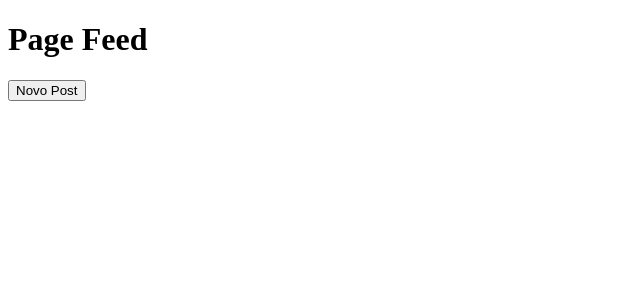
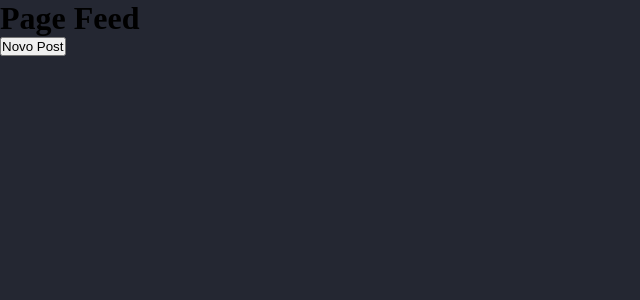
Before and after one commit to klebermkardel/cruder, a React (Create React App) app: page / in a window 1280 px wide. Shown: the top 300 px of the page, without its empty margins (0-640 px from the left). Built offline with nearby package versions, Linux system fonts and the light colour scheme.

Commit message:
:lipstick: feat: Cria pasta styles com arquivo global.css para estilização global

```diff
--- a/src/index.js
+++ b/src/index.js
@@ -1,6 +1,8 @@
 import React from 'react';
 import ReactDOM from 'react-dom/client';
 import App from './App';
+
+import './styles/global.css';
 
 
 const root = ReactDOM.createRoot(document.getElementById('root'));
--- /dev/null
+++ b/src/styles/global.css
@@ -0,0 +1,10 @@
+* {
+    margin: 0;
+    padding: 0;
+    box-sizing: border-box;
+}
+
+body {
+    height: 100vh;
+    background-color: #242732;
+}
```
